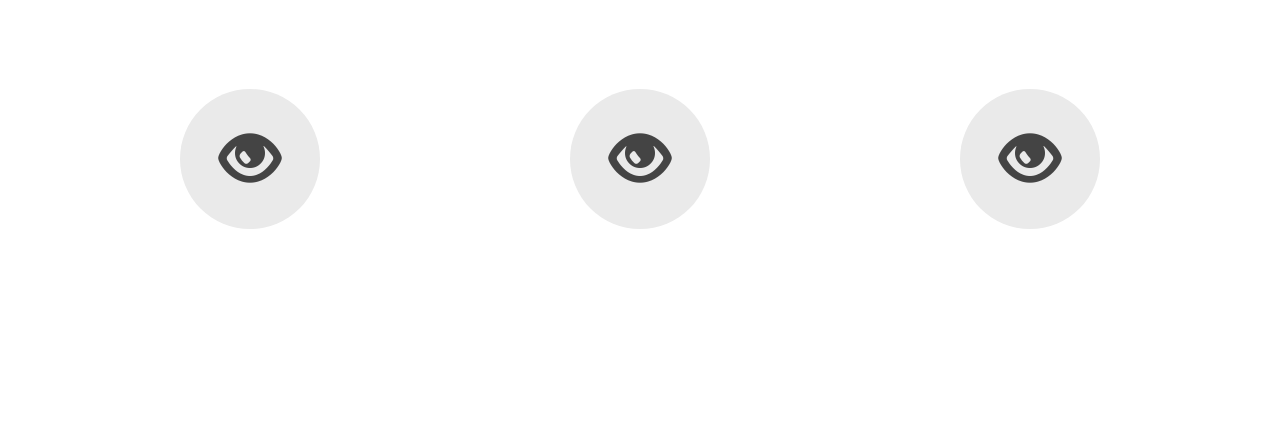
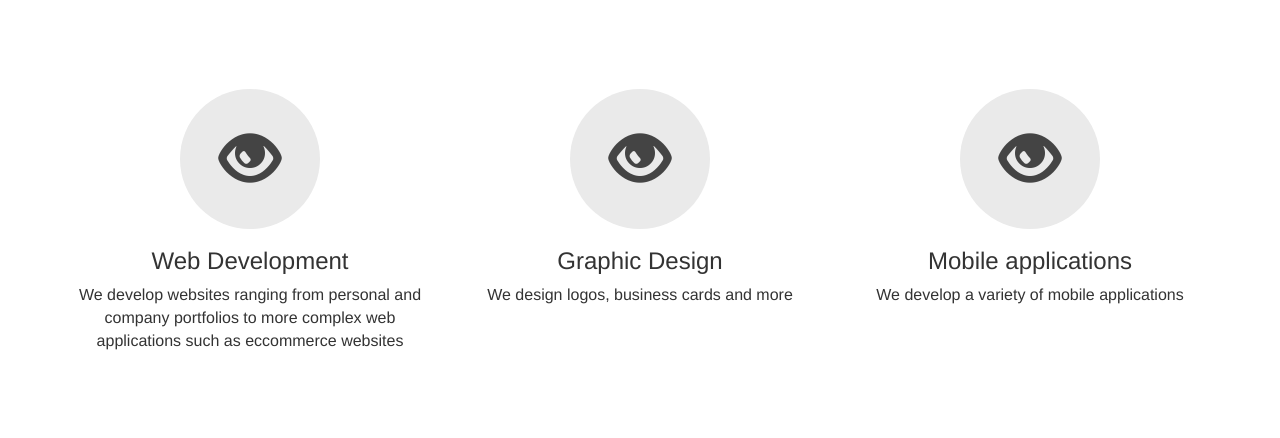
Before and after one commit to billowbashir/SilverSoft, a plain HTML site: page index.html in a window 1280 px wide. Shown: the part 362-800 px from the top of the page. Drawn offline with nearby package versions, Linux system fonts and the light colour scheme.

Commit message:
add services

```diff
--- a/index.html
+++ b/index.html
@@ -79,12 +79,18 @@ crossorigin="anonymous"></script>
      <div class="row">
        <div class="col-md-4">
          <span class="glyphicon glyphicon-eye-open"></span>
+         <h3>Web Development</h3>
+         <p>We develop websites ranging from personal and company portfolios to more complex web applications such as eccommerce websites</p>
          </div>
        <div class="col-md-4">
           <span class="glyphicon glyphicon-eye-open"></span>
+          <h3>Graphic Design</h3>
+          <p>We design logos, business cards and more</p>
            </div>
        <div class="col-md-4">
           <span class="glyphicon glyphicon-eye-open"></span>
+          <h3>Mobile applications</h3>
+          <p>We develop a variety of mobile applications </p>
        </div>
      </div>
    </div>
```
